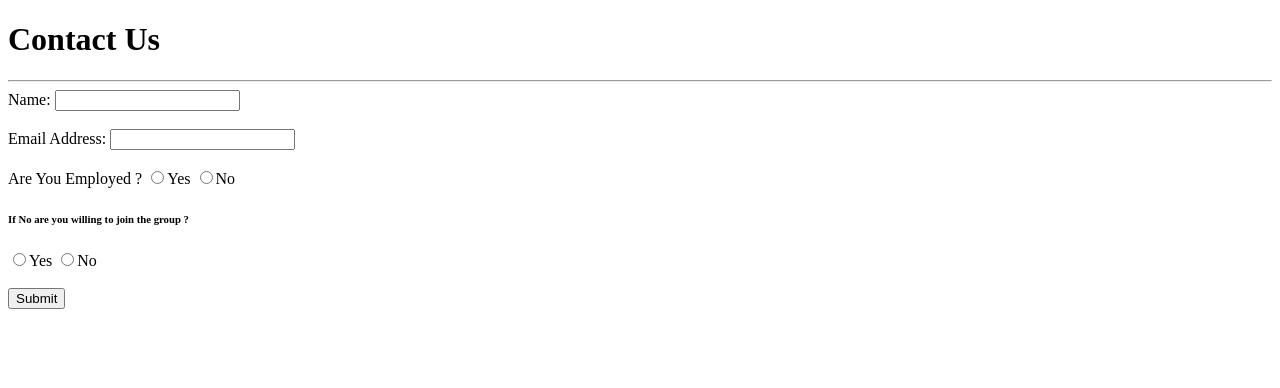
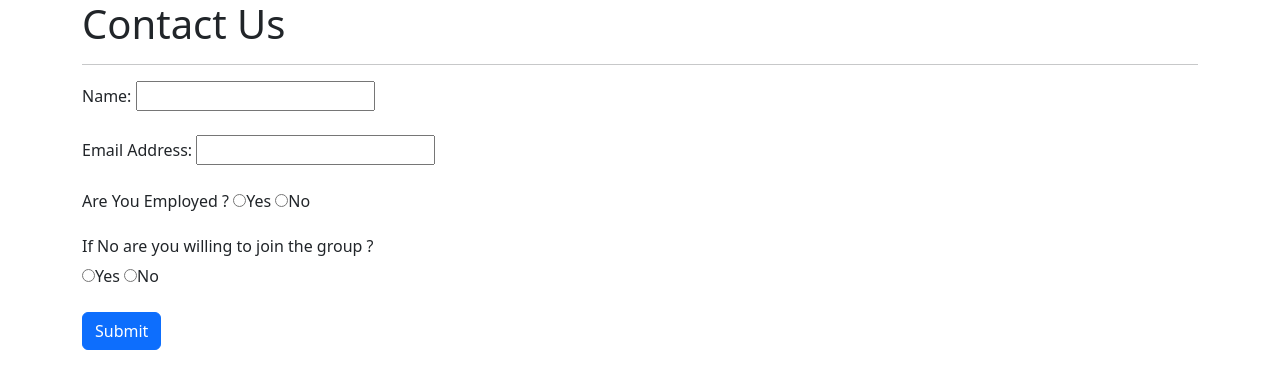
Before and after one commit to CHUNDURUHEMANTH/udemyProject, a plain HTML site: page contact_us.html in a window 1280 px wide. Drawn offline with nearby package versions, Linux system fonts and the light colour scheme.

Commit message:
New Changes after adding bootstrap

```diff
--- a/contact_us.html
+++ b/contact_us.html
@@ -4,11 +4,15 @@
     <meta charset="UTF-8">
     <meta name="viewport" content="width=device-width, initial-scale=1.0">
     <title>Document</title>
+    <link href="https://cdn.jsdelivr.net/npm/bootstrap@5.3.1/dist/css/bootstrap.min.css" rel="stylesheet" integrity="sha384-4bw+/aepP/YC94hEpVNVgiZdgIC5+VKNBQNGCHeKRQN+PtmoHDEXuppvnDJzQIu9" crossorigin="anonymous">
+
 </head>
 <body>
+    <div class="container">
         <h1>Contact Us</h1>
         <hr>
         <form name="myForm" action="about_us.html">
+
             Name: <input type="text" for="fullName" id="name" name="fullName">
             <br><br>
             Email Address: <input type="email" id="email" name="emailAddress">
@@ -16,12 +20,14 @@
             Are You Employed ?
             <input type="radio" value="Y">Yes
             <input type="radio" value="N">No
+            <br><br>
             <h6>If No are you willing to join the group ?</h6>
             <input type="radio" id="Join_Yes" name="radioVal" value="Y">Yes
             <input type="radio" id="Join_No" name="radioVal" value="N">No
             <br><br>
-        <button type="button" value="Submit" onclick="submit()" id="form_submit">Submit</button>
+            <button class="btn btn-primary" onclick="submit()" id="form_submit">Submit</button>
         </form>
+        </div>
 </body>
 </html>
 </body>
```
Lines whose indentation alone changed are shown as unchanged.
